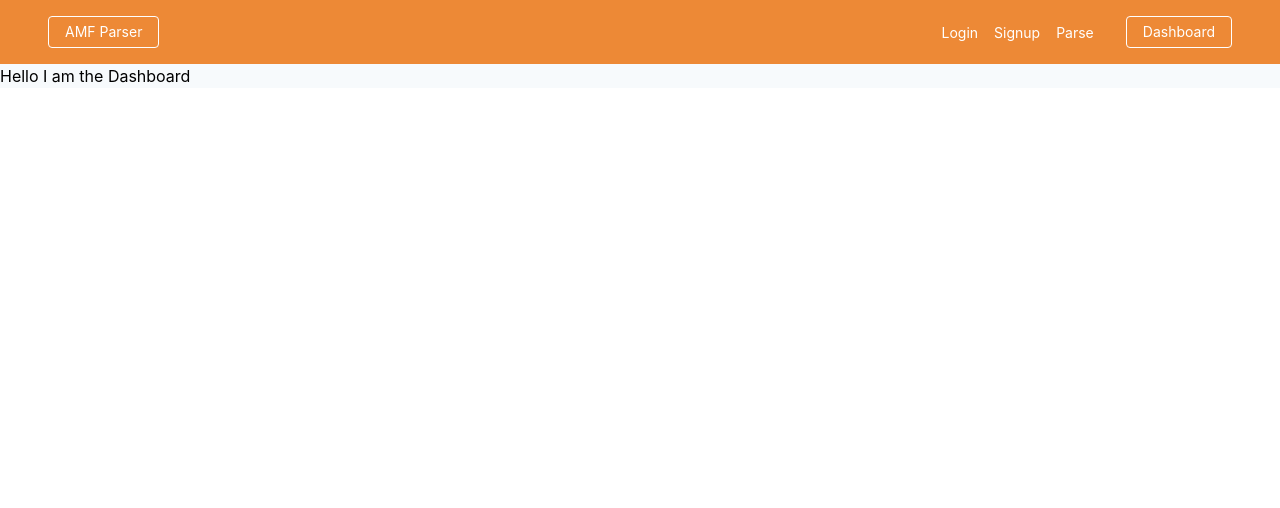
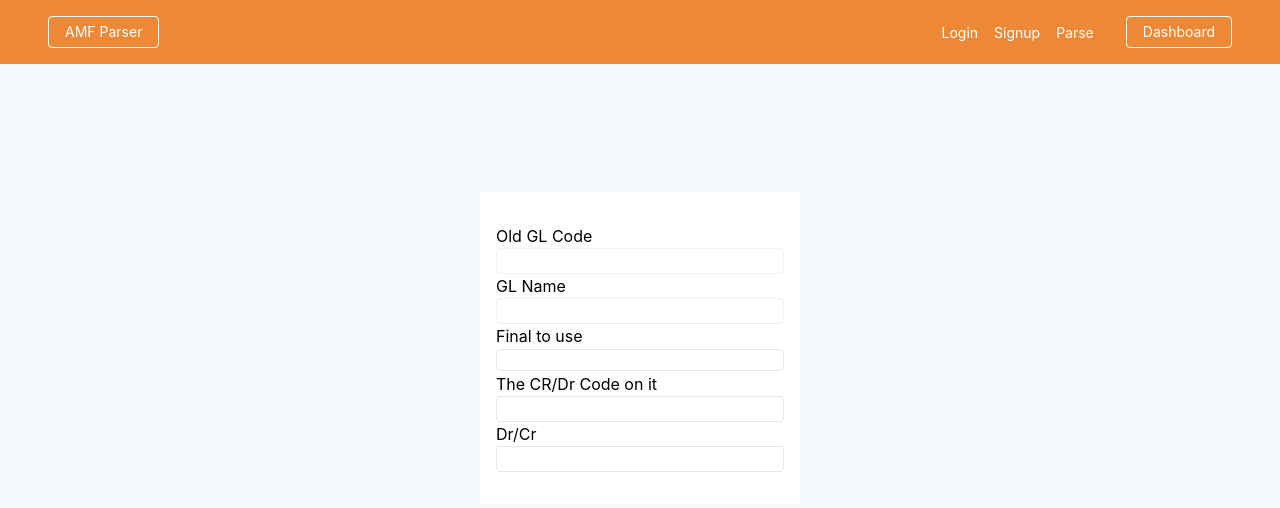
Before and after one commit to boyepanthera/amf-frontend, a React (Create React App) app: page /dashboard in a window 1280 px wide. Shown: the top 508 px of the page. Built offline with nearby package versions, Linux system fonts and the light colour scheme.

Commit message:
ledger change form

```diff
--- a/src/App.js
+++ b/src/App.js
@@ -11,7 +11,7 @@ import { Dashboard } from './components/Dashboard';
 const App = () => {
     return (
         <Switch>
-            <Protector path='/' exact component={Home} />
+            <Route path='/' exact component={Home} />
             <Protector path='/parse' exact component={Parse} />
             <Protector path='/dashboard' exact component={Dashboard} />
             <Route path='/auth' exact component={Login} />
--- a/src/components/Dashboard.js
+++ b/src/components/Dashboard.js
@@ -1,14 +1,75 @@
 import React from "react";
 import { Navbar } from "./layouts/Navbar";
+import { Formik, Form, Field } from 'formik';
+import * as Yup from 'yup';
 
 export const Dashboard = () => {
+    let DashSchema = Yup.object().shape({
+        oldCode: Yup.string()
+            .min(8, 'Password is too short, minimum of 8 characters!')
+            .required('Password cannot be empty'),
+        glName: Yup.string()
+            .min(8, 'Password is too short, minimum of 8 characters!')
+            .required('Password cannot be empty'),
+        finalCode: Yup.string()
+            .min(8, 'Password is too short, minimum of 8 characters!')
+            .required('Password cannot be empty'),
+        sideCode: Yup.string()
+            .min(8, 'Password is too short, minimum of 8 characters!')
+            .required('Password cannot be empty'),
+        side: Yup.string()
+            .min(8, 'Password is too short, minimum of 8 characters!')
+            .required('Password cannot be empty'),
+    })
+    const handleSubmit = (values) => {
+        console.log(values);
+    }
+
     return (
-        <div className='bg-gray-100'>
+        <div className='bg-gray-100 h-screen'>
             <Navbar />
-            <div className='flex'>
-                <div>
-                    <div>Hello I am the Dashboard</div>
-                </div>
+            <div>
+                <Formik
+                    initialValues={{
+                        oldColde: '',
+                        glName: '',
+                        finalCode: '',
+                        sideCode: '',
+                        side: ''
+                    }}
+                    onSubmit={handleSubmit}
+                    validationSchema={DashSchema}
+                >
+                    {({ errors, touched }) => (
+                        <Form className='bg-white w-1/4 px-4 py-8 mx-auto my-32'>
+                            <div>
+                                <label>Old GL Code</label>
+                                <Field name='oldCode' type='text' placeholder='' className='w-full rounded border border-gray-200 focus:border-gray-200' />
+                                {errors.name && touched.name ? (<div className='text-red-300'>{errors.name}</div>) : null}
+                            </div>
+                            <div>
+                                <label>GL Name</label>
+                                <Field type='text' name='glName' placeholder='' className='w-full rounded border border-gray-200 focus:border-gray-200' />
+                                {errors.glName && touched.glName ? (<div className='text-red-300'>{errors.glName}</div>) : null}
+                            </div>
+                            <div>
+                                <label>Final to use</label>
+                                <Field type='text' name='finalCode' placeholder='' className='w-full rounded border leading-tight focus:outline-none focus:bg-white focus:border-gray-500 ' />
+                                {errors.finalCode && touched.finalCode ? (<div className='text-red-300'>{errors.finalCode}</div>) : null}
+                            </div>
+                            <div>
+                                <label>The CR/Dr Code on it</label>
+                                <Field type='text' placeholder='' name='sideCode' className='w-full rounded border focus:border-gray-500 ' />
+                                {errors.sideCode && touched.sideCode ? (<div className='text-red-300'>{errors.sideCode}</div>) : null}
+                            </div>
+                            <div>
+                                <label>Dr/Cr</label>
+                                <Field type='text' name='side' placeholder='' className='w-full rounded border focus:border-gray-500 ' />
+                                {errors.side && touched.side ? (<div className='text-red-300'>{errors.side}</div>) : null}
+                            </div>
+                        </Form>
+                    )}
+                </Formik>
             </div>
         </div>
     )
--- a/src/components/Login.js
+++ b/src/components/Login.js
@@ -5,7 +5,6 @@ import { Link } from 'react-router-dom';
 import * as Yup from 'yup';
 
 export const Login = () => {
-
   let LoginSchema = Yup.object().shape({
     email: Yup.string()
       .email('Not a valid mail format')
@@ -15,6 +14,9 @@ export const Login = () => {
       .required('Password cannot be empty')
       .matches(/[a-zA-Z]/, 'Password can only contain latin letters'),
   })
+  const handleSubmit = (values) => {
+    console.log(values);
+  }
 
   return (
     <div className='bg-gray-200 h-screen'>
@@ -26,13 +28,14 @@ export const Login = () => {
             password: ''
           }}
           validationSchema={LoginSchema}
+          onSubmit={handleSubmit}
         >
           {({ errors, touched }) =>
             <Form className="bg-white p-8 w-full mx-auto p-8 mt-32 mb-64 max-w-md w-1/4 shadow-lg rounded-lg">
               <div className="mb-4 mt-4 block ">
                 <label className="block text-gray-700 text-sm font-bold">
                   Email
-              </label>
+                </label>
                 <Field
                   className="h-12 w-full block border border-gray-200 rounded py-3 px-4 mb-3 leading-tight focus:outline-none focus:bg-white focus:border-gray-500"
                   type="email"
--- a/src/components/layouts/Navbar.js
+++ b/src/components/layouts/Navbar.js
@@ -6,12 +6,11 @@ export const Navbar = () => {
         <nav className='flex justify-between items-center flex-wrap p-4 px-12 bg-orange-500'>
             <div>
                 <div className='flex items-center text-white flex-shrink-0'>
-                    {/* <span className='tracking-tight font-bold text-xl'><Link to='/'>AMF Parser</Link></span> */}
-                    <Link to='/' class="inline-block text-sm px-4 py-2 leading-none border rounded text-white border-white hover:border-transparent hover:text-orange-500 hover:bg-white mt-4 lg:mt-0">AMF Parser</Link>
+                    <Link to='/' className="inline-block text-sm px-4 py-2 leading-none border rounded text-white border-white hover:border-transparent hover:text-orange-500 hover:bg-white mt-4 lg:mt-0">AMF Parser</Link>
                 </div>
-                <div class="block lg:hidden">
-                    <button class="flex items-center px-3 py-2 border rounded text-teal-200 border-orange-400 hover:text-white hover:border-white">
-                        <svg class="fill-current h-3 w-3" viewBox="0 0 20 20" xmlns="http://www.w3.org/2000/svg"><title>Menu</title><path d="M0 3h20v2H0V3zm0 6h20v2H0V9zm0 6h20v2H0v-2z" /></svg>
+                <div className="block lg:hidden">
+                    <button className="flex items-center px-3 py-2 border rounded text-teal-200 border-orange-400 hover:text-white hover:border-white">
+                        <svg className="fill-current h-3 w-3" viewBox="0 0 20 20" xmlns="http://www.w3.org/2000/svg"><title>Menu</title><path d="M0 3h20v2H0V3zm0 6h20v2H0V9zm0 6h20v2H0v-2z" /></svg>
                     </button>
                 </div>
             </div>
@@ -22,7 +21,7 @@ export const Navbar = () => {
                     <Link to='/parse' className="block mt-4 lg:inline-block lg:mt-0 text-white hover:text-white">Parse</Link>
                 </div>
                 <div>
-                    <Link to='/dashboard' class="inline-block text-sm px-4 py-2 leading-none border rounded text-white border-white hover:border-transparent hover:text-orange-500 hover:bg-white mt-4 lg:mt-0">Dashboard</Link>
+                    <Link to='/dashboard' className="inline-block text-sm px-4 py-2 leading-none border rounded text-white border-white hover:border-transparent hover:text-orange-500 hover:bg-white mt-4 lg:mt-0">Dashboard</Link>
                 </div>
             </div>
         </nav>
```
Also changed, not shown: src/components/Home.js (+3 -4 lines).
